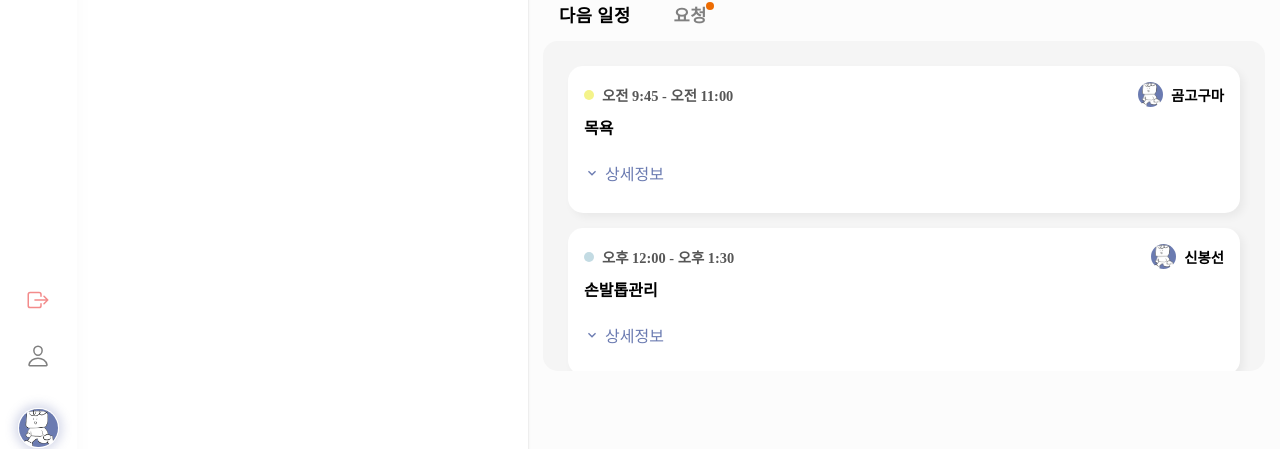
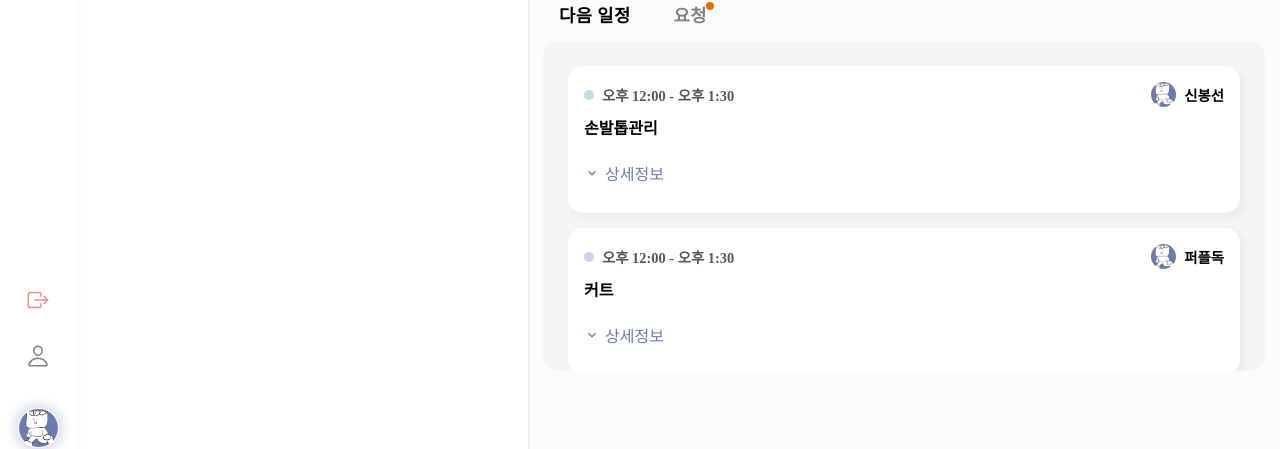
Before and after one commit to DAEUN9/IljungItjung, a React (Vite) app in the folder front/: page /calendar/my in a window 1280 px wide. Shown: the part 320-769 px from the top of the page. Built offline with nearby package versions, Linux system fonts and the light colour scheme.

Commit message:
S07P31D106-74 [feat] : 현재 날짜, 시간보다 앞인 일정만 다음 일정 탭에 생성

```diff
--- a/front/src/components/Calendar/My/UpcomingTab.tsx
+++ b/front/src/components/Calendar/My/UpcomingTab.tsx
@@ -1,14 +1,39 @@
 import { useSelector } from 'react-redux';
 
 import styles from '@styles/Calendar/Calendar.module.scss';
-import { TabPanelProps } from '@components/Calendar/common/util';
+import UpcomingItem from './UpcomingItem';
+import { SchedulerDate, TabPanelProps } from '@components/Calendar/common/util';
 import { RootState } from '@modules/index';
-import UpcomingItem from './UpcomingItem';
+
+const parseList = (list: SchedulerDate[] | undefined) => {
+  if(!list) return;
+
+  const today = new Date();
+  let parsed: SchedulerDate[] = [];
+
+  for(let item of list) {
+    const {startDate} = item;
+    if(!startDate) continue;
+
+    const start = new Date(startDate);
+
+    if(start.getMonth() >= today.getMonth() && start.getDate() > today.getDate()) {
+      parsed.push(item);
+    }
+    else if(start.getDate() === today.getDate()) {
+      if(start.getHours() >= today.getHours() && start.getMinutes() >= today.getHours()) {
+        parsed.push(item);
+      }
+    }
+  }
+
+  return parsed;
+}
 
 const UpcomingTab = (props: TabPanelProps) => {
   const { value, index, ...other } = props;
   const list = useSelector((state: RootState) => state.mycalendar.list);
-  console.log(list);
+  const parsed = parseList(list);
 
   return (
     <div
@@ -21,7 +46,7 @@ const UpcomingTab = (props: TabPanelProps) => {
     >
       {value === index && (
         <div className={styles['tab-inner']}>
-          {list?.map((item) => <UpcomingItem key={item.id} item={item} />)}
+          {parsed?.map((item) => <UpcomingItem key={item.id} item={item} />)}
         </div>
       )}
     </div>
```
